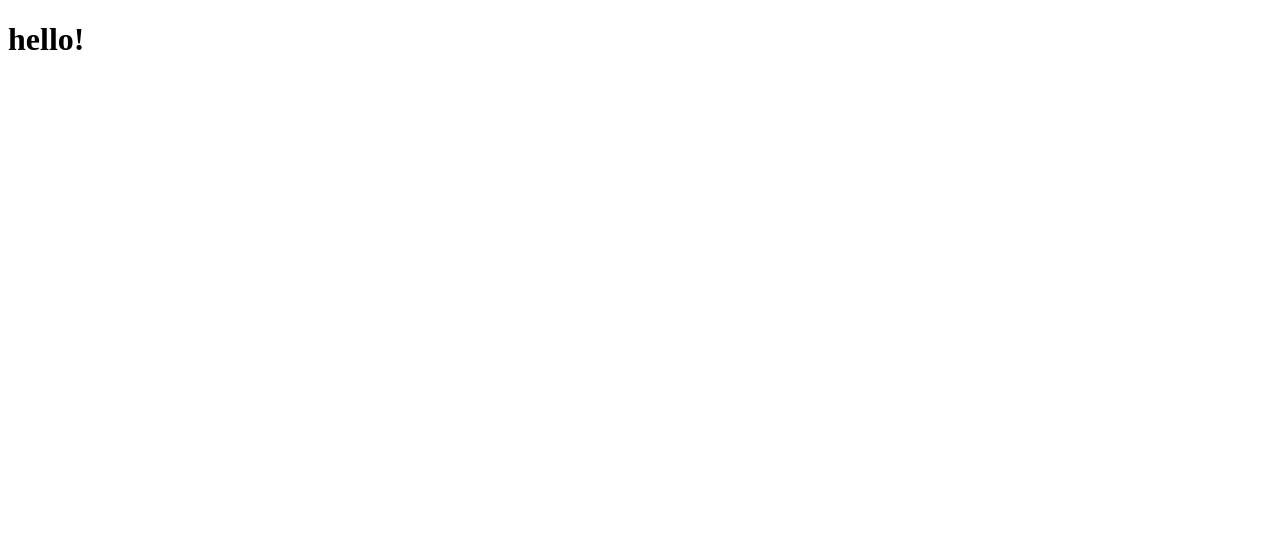
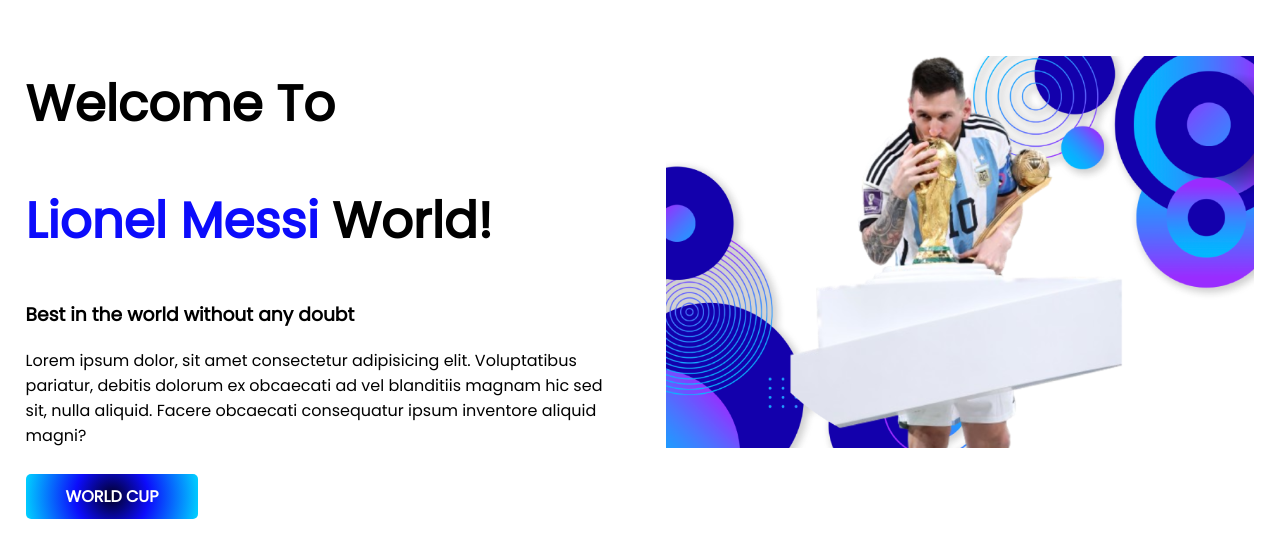
Before and after one commit to imnoim/dv-portfolio, a plain HTML site: page index.html in a window 1280 px wide. Drawn offline with Linux system fonts and the light colour scheme.

Commit message:
top banner

```diff
--- a/index.html
+++ b/index.html
@@ -1,12 +1,33 @@
 <!DOCTYPE html>
 <html lang="en">
+
 <head>
     <meta charset="UTF-8">
     <meta name="viewport" content="width=device-width, initial-scale=1.0">
     <title>dv-portfolio</title>
+    <link rel="preconnect" href="https://fonts.googleapis.com">
+    <link rel="preconnect" href="https://fonts.gstatic.com" crossorigin>
+    <link href="https://fonts.googleapis.com/css2?family=Poppins&display=swap" rel="stylesheet">
     <link rel="stylesheet" href="style.css">
 </head>
+
 <body>
-    <h1>hello!</h1>
+    <section>
+        <div class="section-half">
+            <h1>Welcome To</h1>
+            <h1><span class="orange-color">Lionel Messi</span> World!</h1>
+            <h3>Best in the world without any doubt</h3>
+            <p>Lorem ipsum dolor, sit amet consectetur adipisicing elit. Voluptatibus pariatur, debitis dolorum ex
+                obcaecati
+                ad vel blanditiis magnam hic sed sit, nulla aliquid. Facere obcaecati consequatur ipsum inventore
+                aliquid
+                magni?</p>
+            <a href="" class="world-cup-button">WORLD CUP</a>
+        </div>
+        <div class="section-half">
+            <img src="image/messi.png" alt="" class="kiss-img">
+        </div>
+    </section>
 </body>
+
 </html>
--- a/style.css
+++ b/style.css
@@ -0,0 +1,41 @@
+body {
+    font-family: 'Poppins', sans-serif;
+    margin: 0;
+}
+
+h1 {
+    font-size: 50px;
+}
+
+.orange-color{
+    color: #0c0cfb;
+}
+
+section {
+    display: flex;
+}
+
+.section-half {
+    width: 50%;
+    padding: 2%;
+}
+
+.section-half img {
+    width: 100%;
+}
+
+.kiss-img{
+    margin-top: 30px;
+    display: inline-block;
+}
+
+.world-cup-button {
+    text-decoration: none;
+    background: radial-gradient(circle, rgba(2, 0, 36, 1) 0%, rgba(12, 12, 251, 1) 41%, rgba(0, 212, 255, 1) 100%);
+    padding: 10px 40px;
+    border-radius: 5px;
+    color: white;
+    font-weight: 700;
+    display: inline-block;
+    margin-top: 10px;
+}
```
Also changed, not shown: image/messi-trophy-kiss.png (added), image/messi.png (added).
